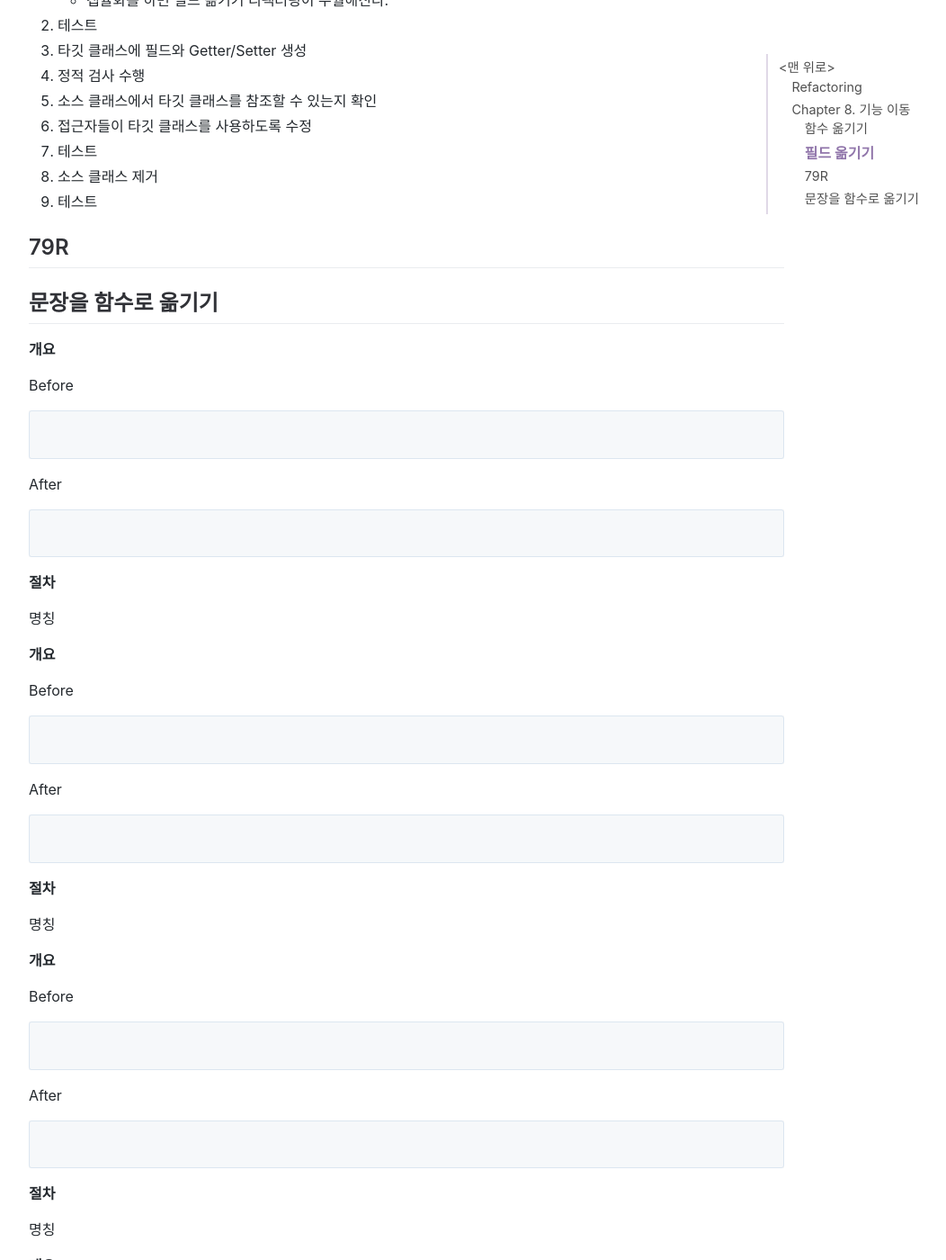
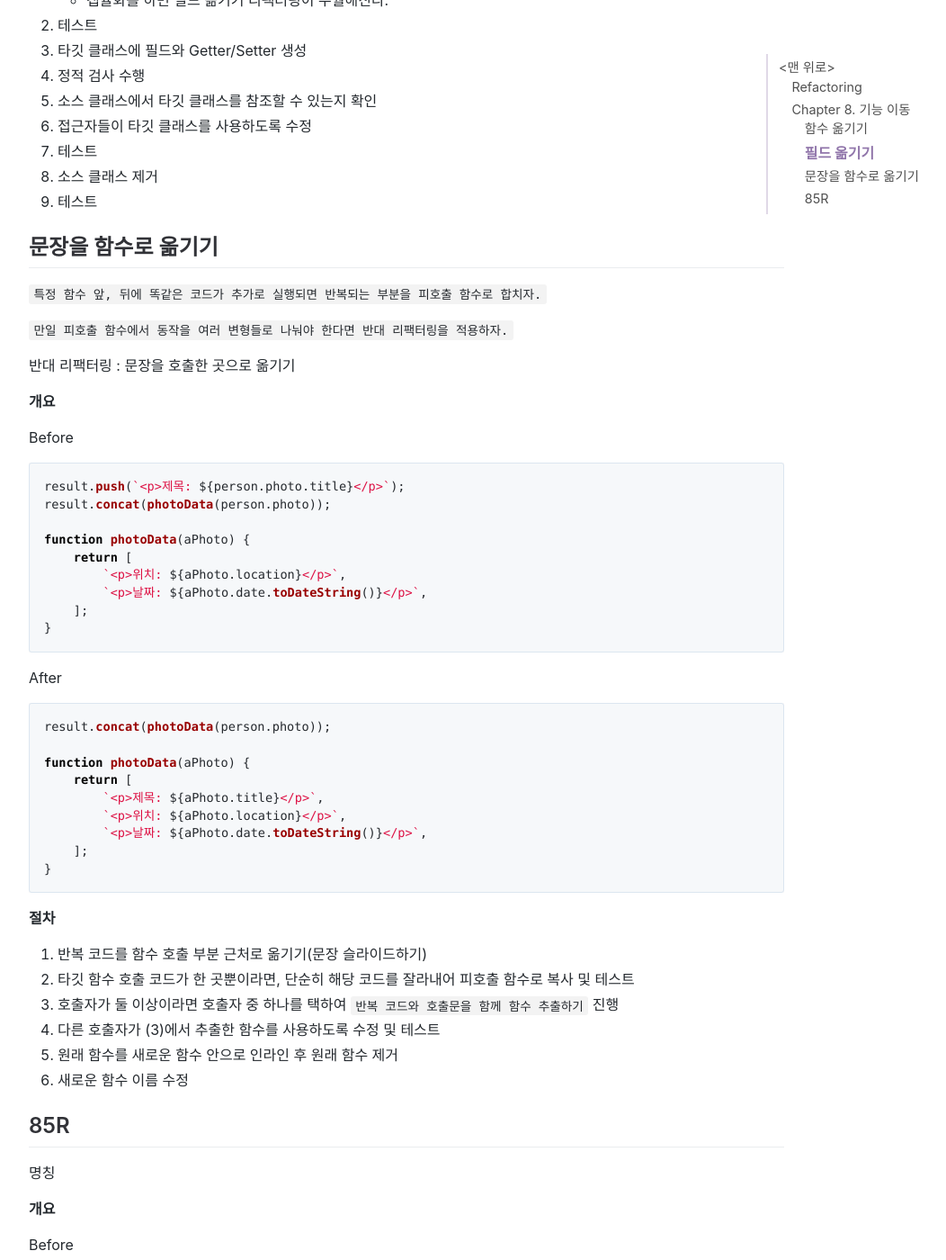
Before and after one commit to jihunparkme/jihunparkme.github.io, a Jekyll site: the page built from _posts/2021-11-25-Refactoring-08.md.md, in a window 1280 px wide and 1400 px high, scrolled down 3201 px. Shown: the whole window at 90% size, without its empty margins (188-1240 px from the left). Built offline with Jekyll 4.4.1, drawn with Linux system fonts in a browser that asks for light colours; comment, search, counter and statistics services are not loaded; some of the changed text lies outside the part shown.

Commit message:
[Refactoring] 문장을 함수로 옮기기 추가

````diff
--- a/_posts/2021-11-25-Refactoring-08.md.md
+++ b/_posts/2021-11-25-Refactoring-08.md.md
@@ -136,31 +136,54 @@ class CustomerContract {
 8. 소스 클래스 제거
 9. 테스트
 
+## 문장을 함수로 옮기기
 
+`특정 함수 앞, 뒤에 똑같은 코드가 추가로 실행되면 반복되는 부분을 피호출 함수로 합치자.`
 
+`만일 피호출 함수에서 동작을 여러 변형들로 나눠야 한다면 반대 리팩터링을 적용하자. `
 
-
-## 79R
-
-## 문장을 함수로 옮기기
+반대 리팩터링 : 문장을 호출한 곳으로 옮기기
 
 **개요**
 
 Before
 
 ```javascript
+result.push(`<p>제목: ${person.photo.title}</p>`);
+result.concat(photoData(person.photo));
 
+function photoData(aPhoto) {
+    return [
+        `<p>위치: ${aPhoto.location}</p>`,
+        `<p>날짜: ${aPhoto.date.toDateString()}</p>`,
+    ];
+}
 ```
 
 After
 
 ```javascript
+result.concat(photoData(person.photo));
 
+function photoData(aPhoto) {
+    return [
+        `<p>제목: ${aPhoto.title}</p>`,
+        `<p>위치: ${aPhoto.location}</p>`,
+        `<p>날짜: ${aPhoto.date.toDateString()}</p>`,
+    ];
+}
 ```
 
 **절차**
 
+1. 반복 코드를 함수 호출 부분 근처로 옮기기(문장 슬라이드하기)
+2. 타깃 함수 호출 코드가 한 곳뿐이라면, 단순히 해당 코드를 잘라내어 피호출 함수로 복사 및 테스트
+3. 호출자가 둘 이상이라면 호출자 중 하나를 택하여 `반복 코드와 호출문을 함께 함수 추출하기` 진행
+4. 다른 호출자가 (3)에서 추출한 함수를 사용하도록 수정 및 테스트
+5. 원래 함수를 새로운 함수 안으로 인라인 후 원래 함수 제거
+6. 새로운 함수 이름 수정
 
+## 85R
 
 명칭
 
````
